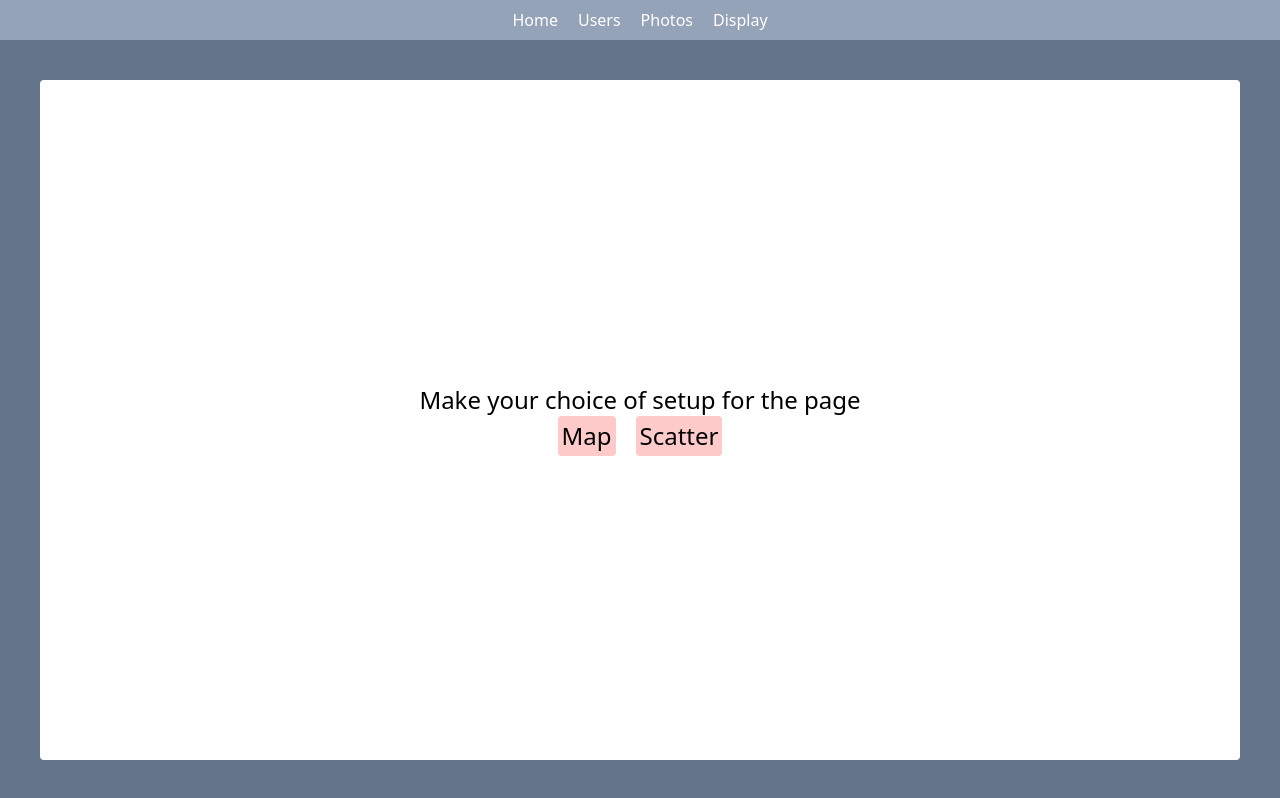
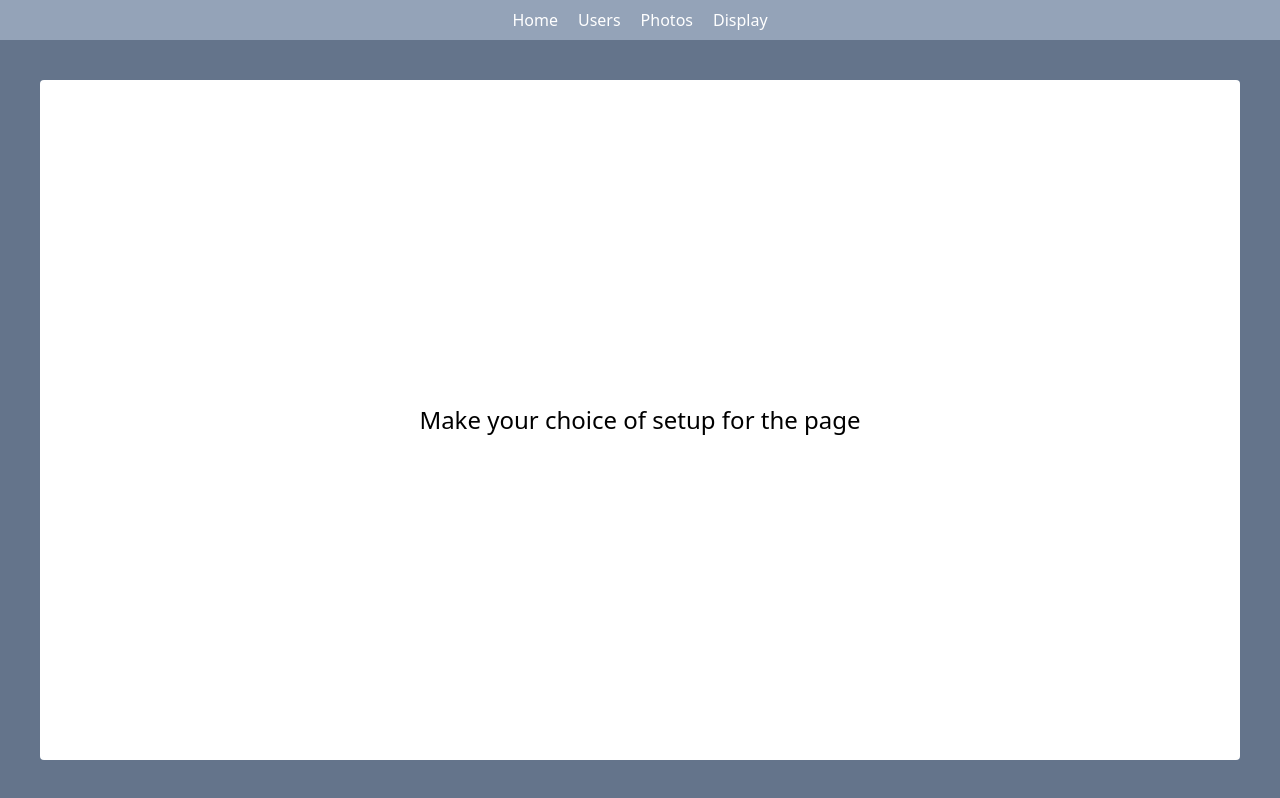
Before and after one commit to RobJJ/next-playground, a Next.js app: page /display in a window 1280 px wide. Built offline with nearby package versions, Linux system fonts and the light colour scheme.

Commit message:
removed map and scatter

```diff
--- a/src/app/display/map/page.js
+++ /dev/null
@@ -1,7 +0,0 @@
-import React from "react";
-
-const DisplayMapPage = () => {
-  return <div>DisplayMapPage</div>;
-};
-
-export default DisplayMapPage;
--- a/src/app/display/page.js
+++ b/src/app/display/page.js
@@ -6,12 +6,7 @@ const DisplayPage = () => {
     <div className="flex flex-col justify-center items-center w-full h-full text-2xl">
       <span>Make your choice of setup for the page</span>
       <div className="flex gap-5">
-        <Link href={"/display/map"} className="bg-red-200 p-1 rounded">
-          Map
-        </Link>
-        <Link href={"/display/scatter"} className="bg-red-200 p-1 rounded">
-          Scatter
-        </Link>
+
       </div>
     </div>
   );
--- a/src/app/display/scatter/page.js
+++ /dev/null
@@ -1,7 +0,0 @@
-import React from "react";
-
-const DisplayScatterPage = () => {
-  return <div>DisplayScatterPage</div>;
-};
-
-export default DisplayScatterPage;
```
